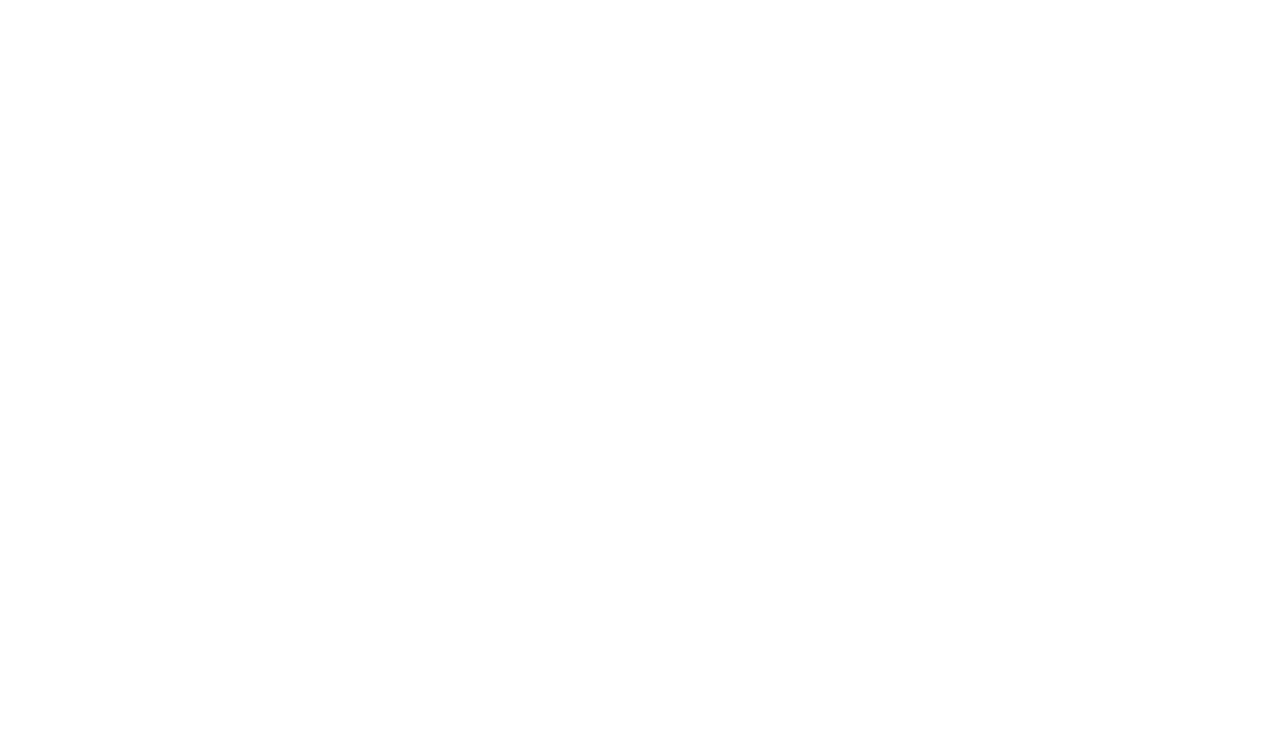
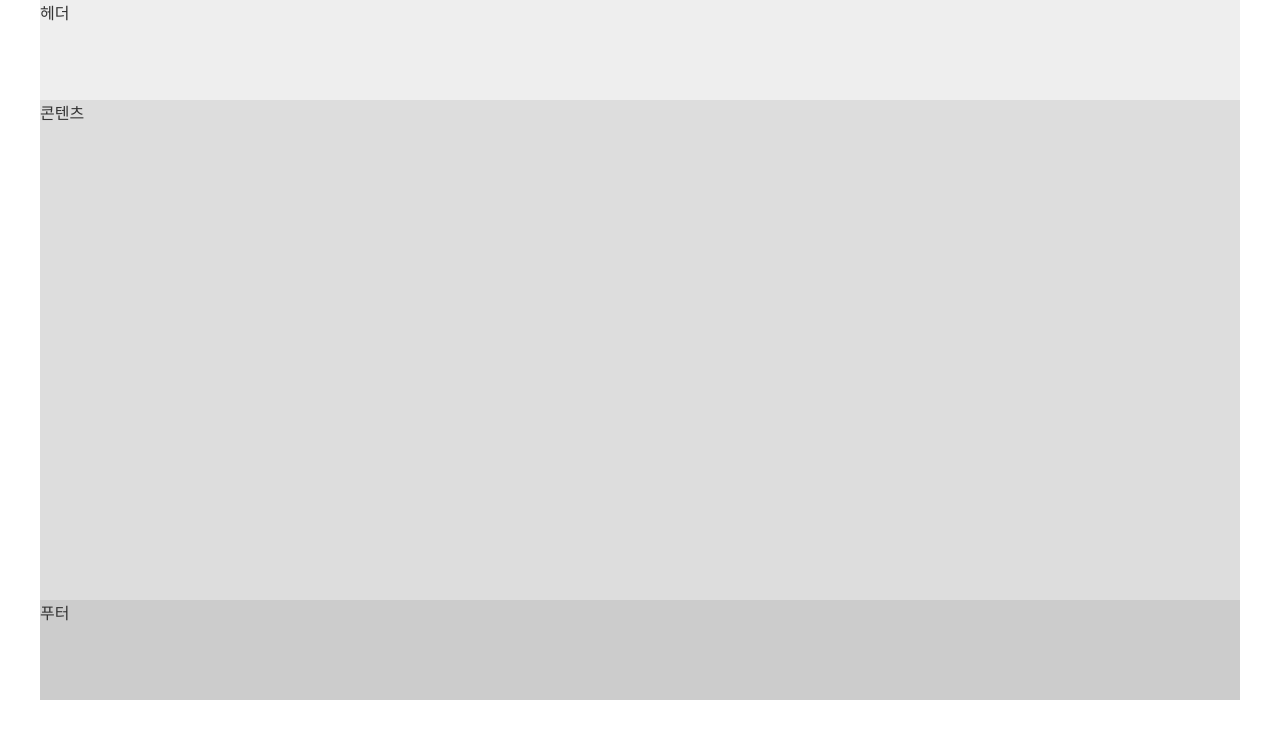
Before and after one commit to lightshadowL/just, a plain HTML site: page index.html in a window 1280 px wide. Drawn offline with Linux system fonts and the light colour scheme.

Commit message:
헤더,콘테츠,푸터 와이어프레임

```diff
--- a/css/common.css
+++ b/css/common.css
@@ -4,6 +4,7 @@ html,body{
     font-size:16px;
     color:#333333;
     background-color:#ffffff;
+    margin:0;
 }
 a{
     text-decoration: none;
@@ -18,3 +19,23 @@ img{
 *{
     box-sizing:border-box;
 }
+
+/* 헤더 */
+header{
+    width:1200px;
+    height:100px;
+    background-color:#eee;
+    margin:auto;
+}
+#section{
+    width:1200px;
+    height:500px;
+    background-color:#ddd;
+    margin:auto;
+}
+footer{
+    width:1200px;
+    height:100px;
+    background-color:#ccc;
+    margin:auto;
+}
--- a/index.html
+++ b/index.html
@@ -18,6 +18,14 @@
         <script src="js/common.js"></script>
      </head>
     <body>
-
+        <header>
+            헤더
+        </header>
+        <div id="section">
+            콘텐츠
+        </div>
+        <footer>
+            푸터
+        </footer>
     </body>
 </html>
```
